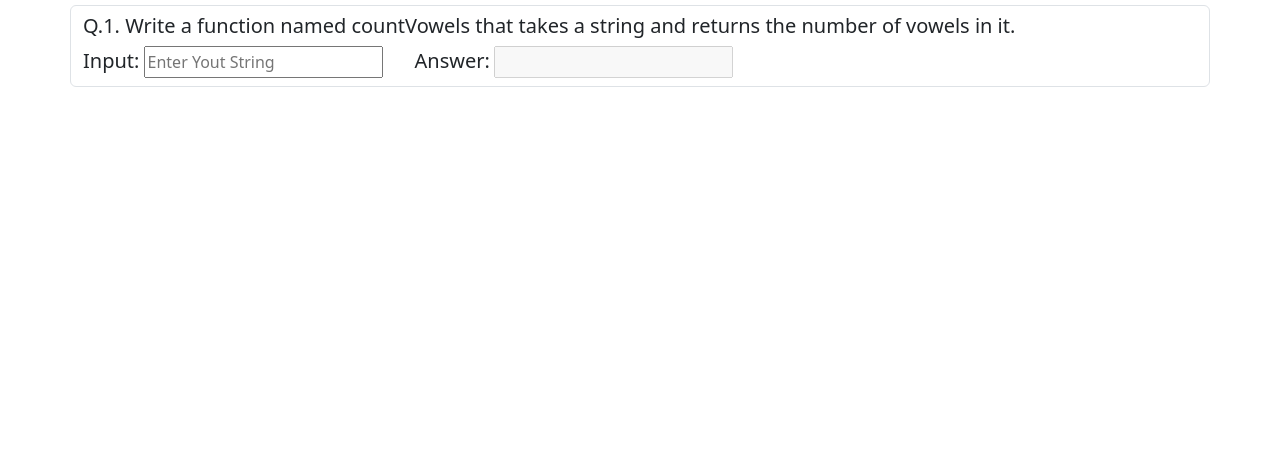
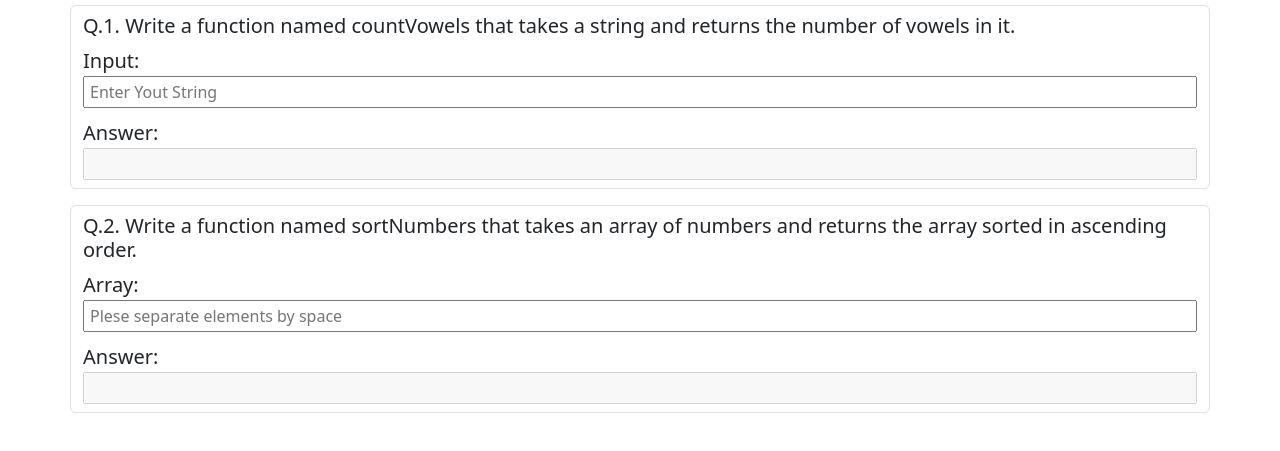
Before and after one commit to nrnaeim/module-10-assignment, a plain HTML site: page index.html in a window 1280 px wide. Shown: the part 53-504 px from the top of the page. Drawn offline with nearby package versions, Linux system fonts and the light colour scheme.

Commit message:
Question 1 and 2 function added

```diff
--- a/index.html
+++ b/index.html
@@ -16,21 +16,53 @@
     <div class="heading container">
       <h3 class="text-center">Module 10 Assignment</h3>
     </div>
-    <div class="container border border-1 rounded-2 py-2" id="question1">
-      <h5>
-        Q.1. Write a function named countVowels that takes a string and returns
-        the number of vowels in it.
-      </h5>
-      <div class="inputWrapper">
-        <div class="div">
-          <label for="answer">Input:</label>
-          <input type="text" placeholder="Enter Yout String" />
-        </div>
-        <div class="div">
-          <label for="answer">Answer:</label>
-          <input type="text" disabled />
+    <div class="questionContainer d-flex flex-column gap-3">
+      <!-- Question 1 Start  -->
+      <div id="question1" class="container border border-1 rounded-2 py-2">
+        <h5>
+          Q.1. Write a function named countVowels that takes a string and
+          returns the number of vowels in it.
+        </h5>
+        <div class="inputAnswerWrapper">
+          <div class="inputWrapper">
+            <label for="questionOneInput">Input:</label>
+            <input
+              id="questionOneInput"
+              type="text"
+              placeholder="Enter Yout String"
+            />
+          </div>
+          <div class="answerWrapper">
+            <label for="questionOneAnswer">Answer:</label>
+            <input id="questionOneAnswer" type="text" disabled />
+          </div>
         </div>
       </div>
+      <!-- Question 1 End  -->
+
+      <!-- Question 2 Start  -->
+      <div id="question2" class="container border border-1 rounded-2 py-2">
+        <h5>
+          Q.2. Write a function named sortNumbers that takes an array of numbers
+          and returns the array sorted in ascending order.
+        </h5>
+        <div class="inputAnswerWrapper">
+          <div class="inputWrapper">
+            <label for="questionTwoInput">Array:</label>
+            <input
+              id="questionTwoInput"
+              type="text"
+              placeholder="Plese separate elements by space"
+            />
+          </div>
+          <div class="answerWrapper">
+            <label for="questionTwoAnswer">Answer:</label>
+            <input id="questionTwoAnswer" type="text" disabled />
+          </div>
+        </div>
+      </div>
+      <!-- Question 2 End  -->
     </div>
+    <script src="script.js"></script>
   </body>
 </html>
--- a/script.js
+++ b/script.js
@@ -0,0 +1,35 @@
+//Question 1 answer
+document
+  .querySelector("#questionOneInput")
+  .addEventListener("input", (event) => {
+    document.querySelector("#questionOneAnswer").value = countVowels(event);
+  });
+//vowel count return function
+function countVowels(event) {
+  const str = event.target.value;
+  const vowelsArray = ["a", "e", "i", "o", "u"];
+  let count = 0;
+  for (let i = 0; i < str.length; i++) {
+    let char = str[i].toLowerCase();
+    if (vowelsArray.includes(char)) {
+      count++;
+    }
+  }
+  return count;
+}
+
+//Question 2 Answer
+function sortNumbers(input) {
+  return input
+    .split(" ")
+    .map(Number)
+    .sort((a, b) => a - b);
+}
+
+document
+  .querySelector("#questionTwoInput")
+  .addEventListener("input", (event) => {
+    const inputvalues = event.target.value;
+    document.querySelector("#questionTwoAnswer").value =
+      sortNumbers(inputvalues).join(" ");
+  });
--- a/style.css
+++ b/style.css
@@ -1,12 +1,17 @@
-.inputWrapper {
+.inputAnswerWrapper {
   display: flex;
-  justify-content: flex-start;
-  align-items: center;
-  gap: 2rem;
+  flex-direction: column;
+  gap: 10px;
   label {
     font-size: 20px;
   }
-  input {
-    height: 2rem;
+  .inputWrapper,
+  .answerWrapper {
+    width: 100%;
+    input {
+      height: 2rem;
+      padding-left: 5px;
+      width: 100%;
+    }
   }
 }
```
